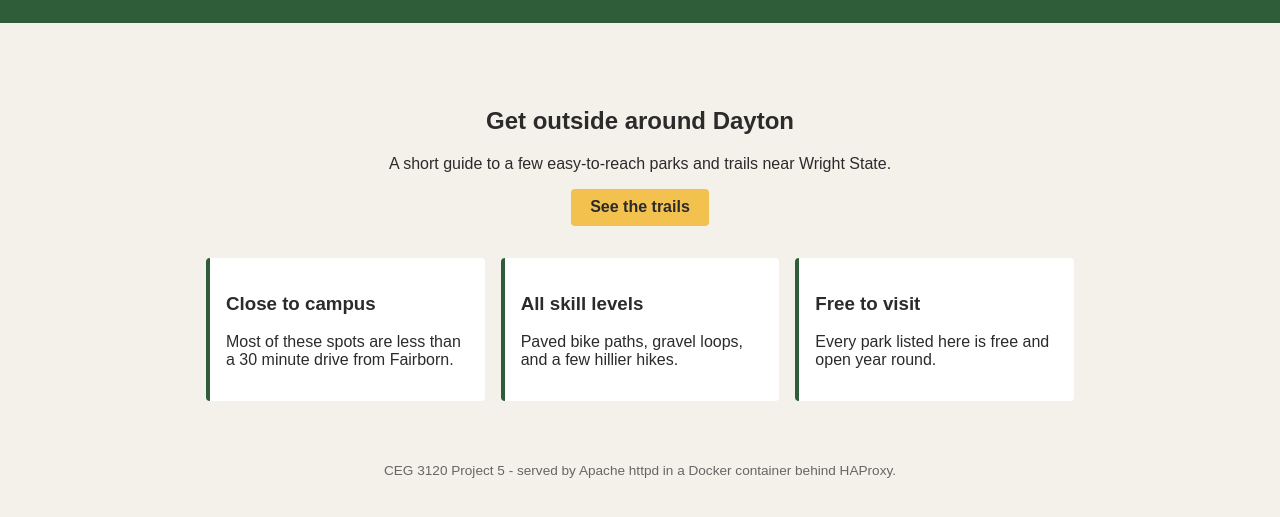
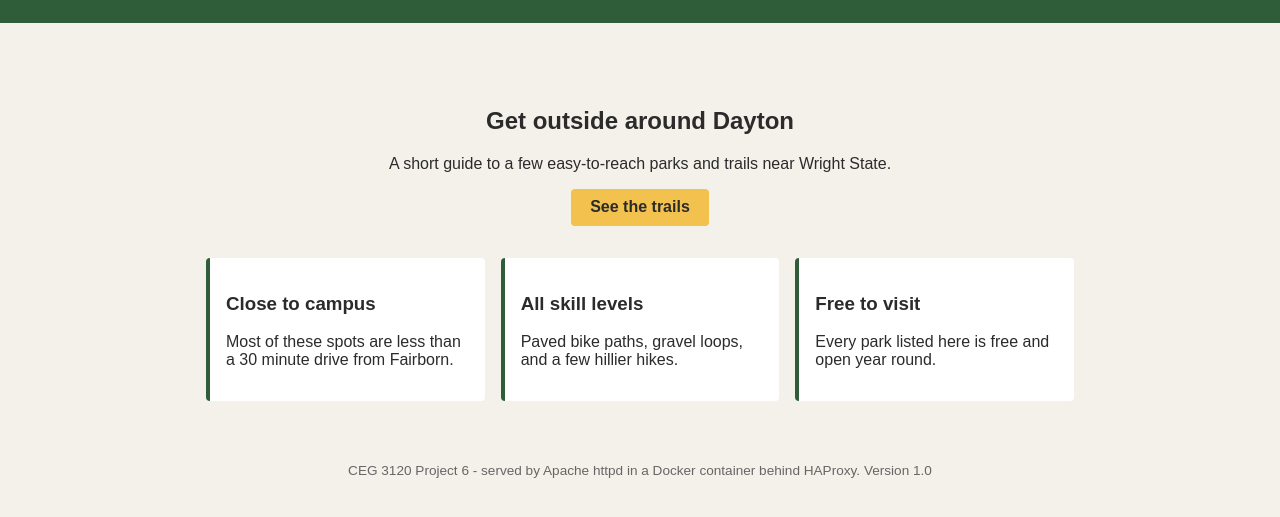
Before and after one commit to WSU-kduncan/ceg3120-cicd-rachedalvarez2-f26, a plain HTML site: page web-content/index.html in a window 1280 px wide. Shown: the part 59-576 px from the top of the page. Drawn offline with Linux system fonts and the light colour scheme.

Commit message:
Add version 1.0 label to site footer

```diff
--- a/web-content/index.html
+++ b/web-content/index.html
@@ -40,7 +40,7 @@
   </main>
 
   <footer>
-    <p>CEG 3120 Project 5 - served by Apache httpd in a Docker container behind HAProxy.</p>
+    <p>CEG 3120 Project 6 - served by Apache httpd in a Docker container behind HAProxy. Version 1.0</p>
   </footer>
 </body>
 </html>
```
Also changed, not shown: web-content/trails.html (+1 -1 lines).
